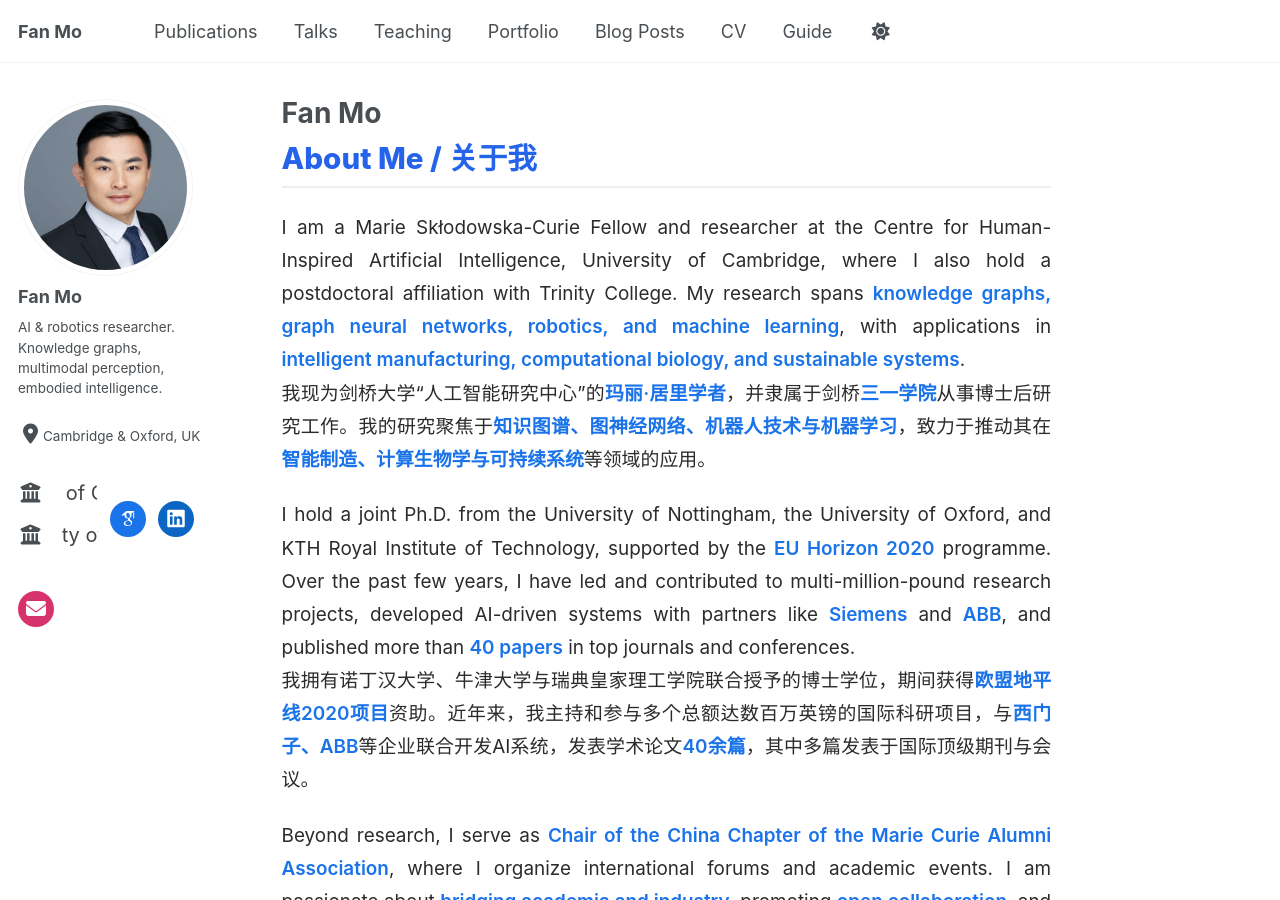
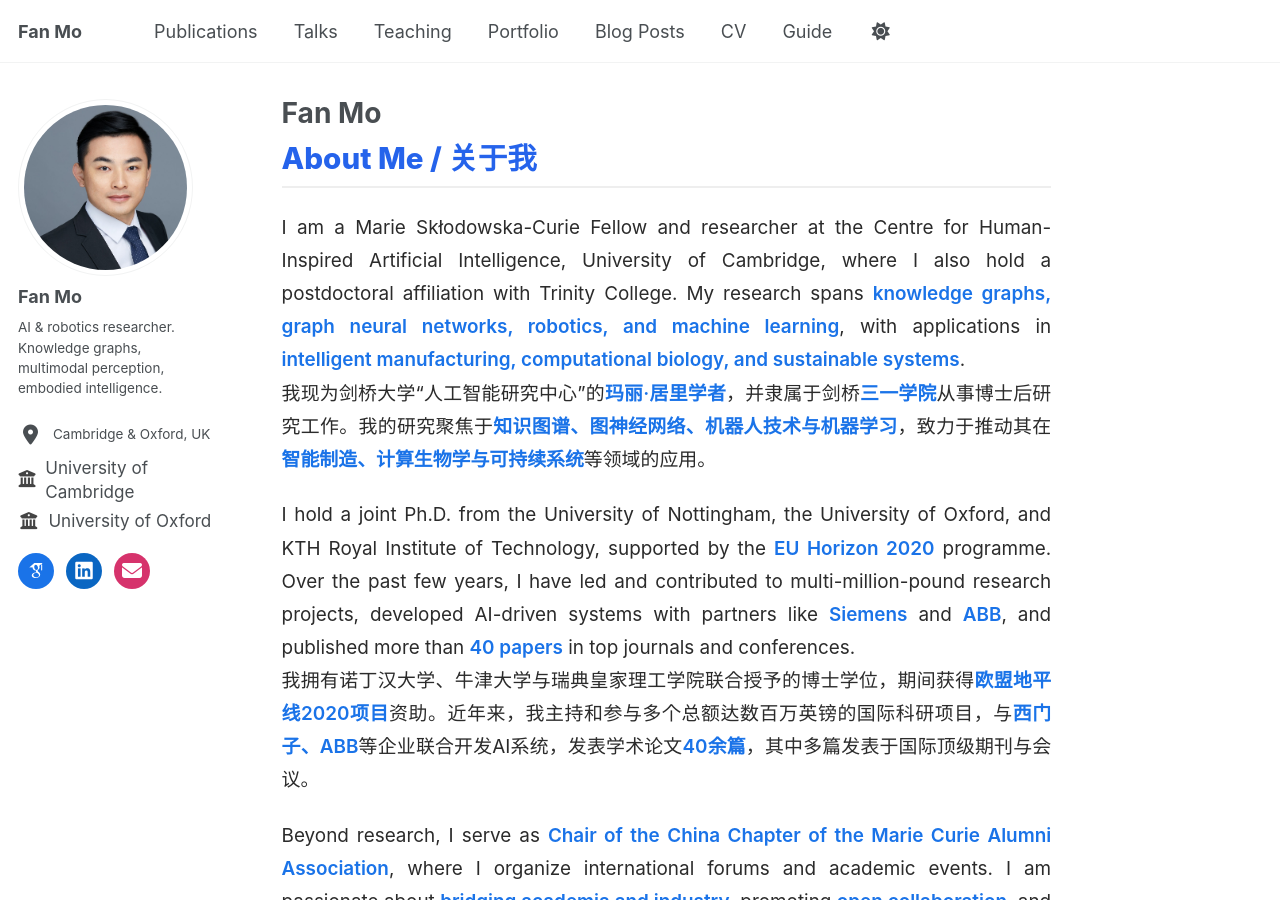
Before and after one commit to fanmo-intro/fanmo-intro.github.io, a Jekyll site: the page built from _pages/about.md, in a window 1280 px wide and 900 px high. Built offline with Jekyll 4.4.1, drawn with Linux system fonts in a browser that asks for light colours; some web fonts are replaced; a script that is not in the unit is left out.

Commit message:
Update author-profile.html

```diff
--- a/_includes/author-profile.html
+++ b/_includes/author-profile.html
@@ -23,13 +23,14 @@
   </div>
 
   <div class="author__urls-wrapper">
-  <ul class="author__urls social-icons">
 
+    <ul class="author__urls">
       {% if author.location %}
-      <li class="author__desktop">
+        <li>
           <i class="fas fa-fw fa-location-dot" aria-hidden="true"></i>{{ author.location }}
         </li>
       {% endif %}
+    </ul>
 
     {% if author.employer %}
       <ul class="author__employers">
@@ -51,10 +52,7 @@
       </ul>
     {% endif %}
 
-
-
-
-    <!-- Pure icon row -->
+    <ul class="author__urls social-icons">
       {% if author.googlescholar %}
         <li><a href="{{ author.googlescholar }}"><i class="ai ai-google-scholar"></i><span>Scholar</span></a></li>
       {% endif %}
@@ -67,8 +65,7 @@
       {% if author.email %}
         <li><a href="mailto:{{ author.email }}"><i class="fas fa-envelope"></i><span>Email</span></a></li>
       {% endif %}
-
     </ul>
-</div>
 
   </div>
+</div>
```
Lines whose indentation alone changed are shown as unchanged.
